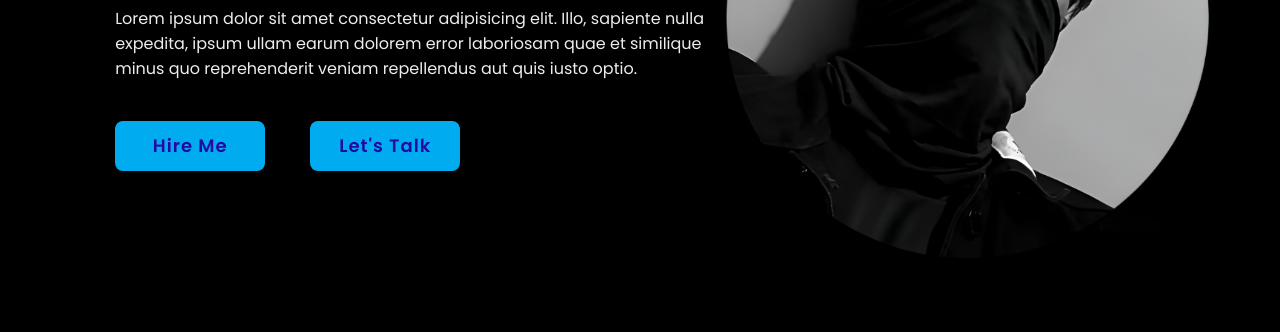
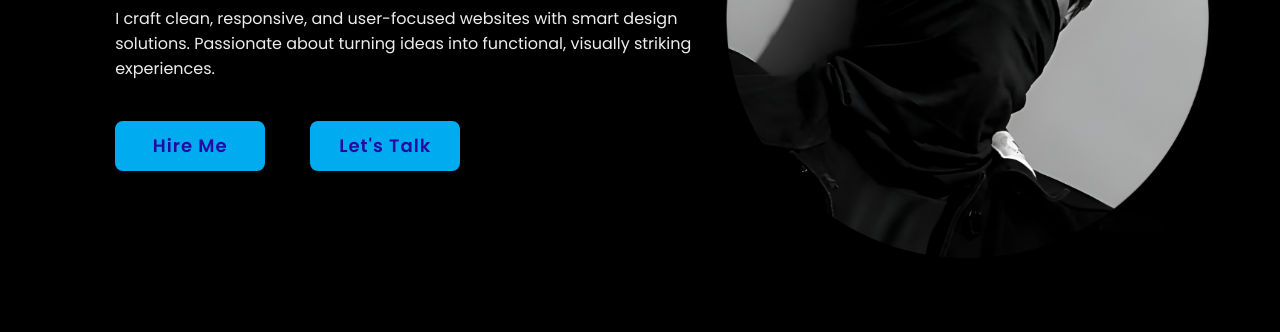
Before and after one commit to Nayon-mollik/portfolio-, a plain HTML site: page index.html in a window 1280 px wide. Shown: the part 382-714 px from the top of the page. Drawn offline with nearby package versions, Linux system fonts and the light colour scheme.

Commit message:
index.html

```diff
--- a/index.html
+++ b/index.html
@@ -34,7 +34,8 @@
             <div class="text-animate">
                 <h3>Web Desiner</h3>
             </div>
-            <p>Lorem ipsum dolor sit amet consectetur adipisicing elit. Illo, sapiente nulla expedita, ipsum ullam earum dolorem error laboriosam quae et similique minus quo reprehenderit veniam repellendus aut quis iusto optio.</p>
+            <p>I craft clean, responsive, and user-focused websites with smart design solutions.
+Passionate about turning ideas into functional, visually striking experiences.</p>
             <div class="btn-box">
                 <a href="#" class="btn">Hire Me</a>
                 <a href="#" class="btn">Let's Talk</a>
```
